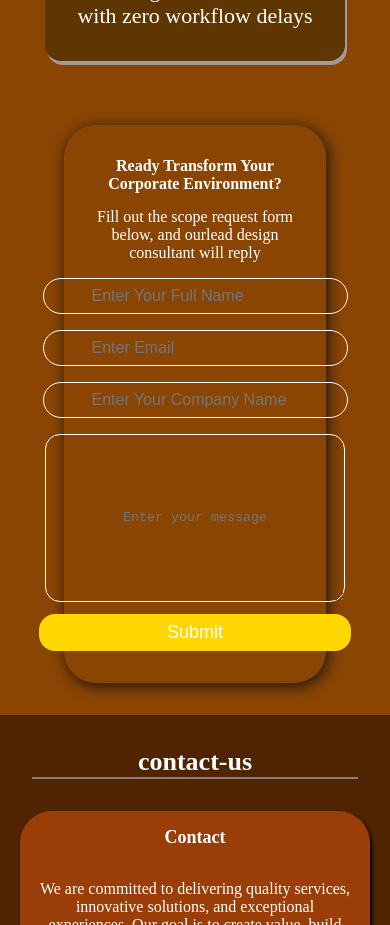
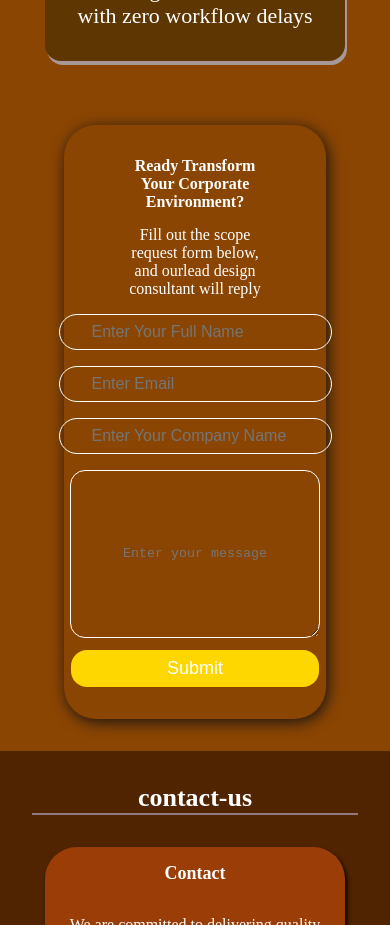
Before and after one commit to wiahd0000/wiah-services, a React (Vite) app: page / in a window 390 px wide. Shown: the part 2840-3765 px from the top of the page. Built offline with nearby package versions, Linux system fonts and the light colour scheme.

Commit message:
second footer commit

```diff
--- a/src/components/Navbar.jsx
+++ b/src/components/Navbar.jsx
@@ -191,7 +191,7 @@ function Navbar() {
   {errors.name && <p>{errors.name.message}</p>}
 </div>
 <div className="textarea">
-  <textarea name="name" id="text" rows={10} cols={55} placeholder='Enter your message' {...register("text", {required: "text is Required!"})}></textarea>
+  <textarea name="name" id="text" rows={10} cols={50} placeholder='Enter your message' {...register("text", {required: "text is Required!"})}></textarea>
   {errors.text && <p>{errors.text.message}</p>}
 </div>
 <button type='submit'>Submit</button>
--- a/src/index.css
+++ b/src/index.css
@@ -334,7 +334,7 @@ gap: 2rem;
  justify-items: center;
  align-items: center;
   box-shadow: 2px 3px 15px rgb(22, 20, 20);
-  padding: 2rem;
+  padding: 2rem 4rem;
   border-radius: 2rem;
 
 }
@@ -441,7 +441,7 @@ footer p{
   box-shadow: 2px 3px 4px black;
   padding: 1rem;
   border-radius: 2rem;
-  width: 350px;
+  width: 300px;
   height: auto;
   text-align: center;
 }
@@ -522,15 +522,19 @@ align-items: center;
   font-size: 16px;
 }
 input{
-  padding: 0.8rem 3rem;
+  padding: 0.8rem 2rem;
 }
 
 textarea{
-  width: 300px;
+  width: 250px;
 }
 
 .form-container button{
-  padding: 0.5rem 8rem;
+  padding: 0.5rem 6rem;
+  align-items: center;
+  text-align: center;
+  display: flex;
+  justify-content: center;
 }
 
 /* footer */
@@ -573,7 +577,7 @@ textarea{
 }
 
 input{
-  padding: 0.5rem 3rem;
+  padding: 0.5rem 2rem;
   font-size: 16px;
 }
 }
```
